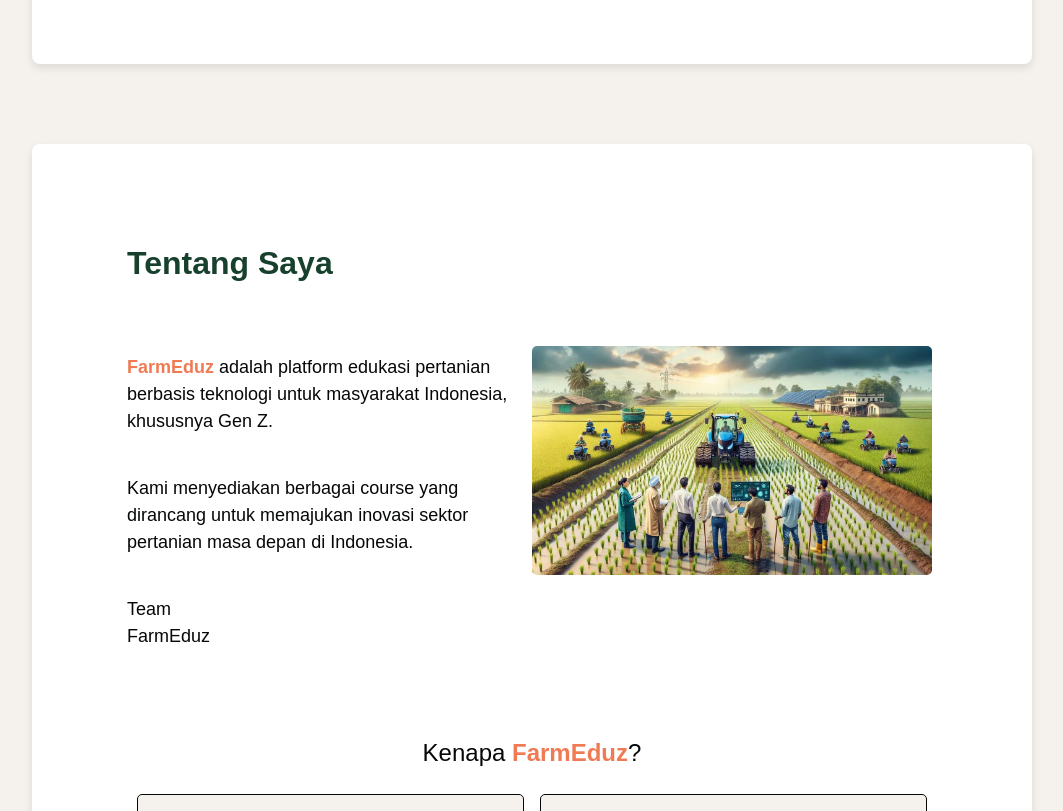
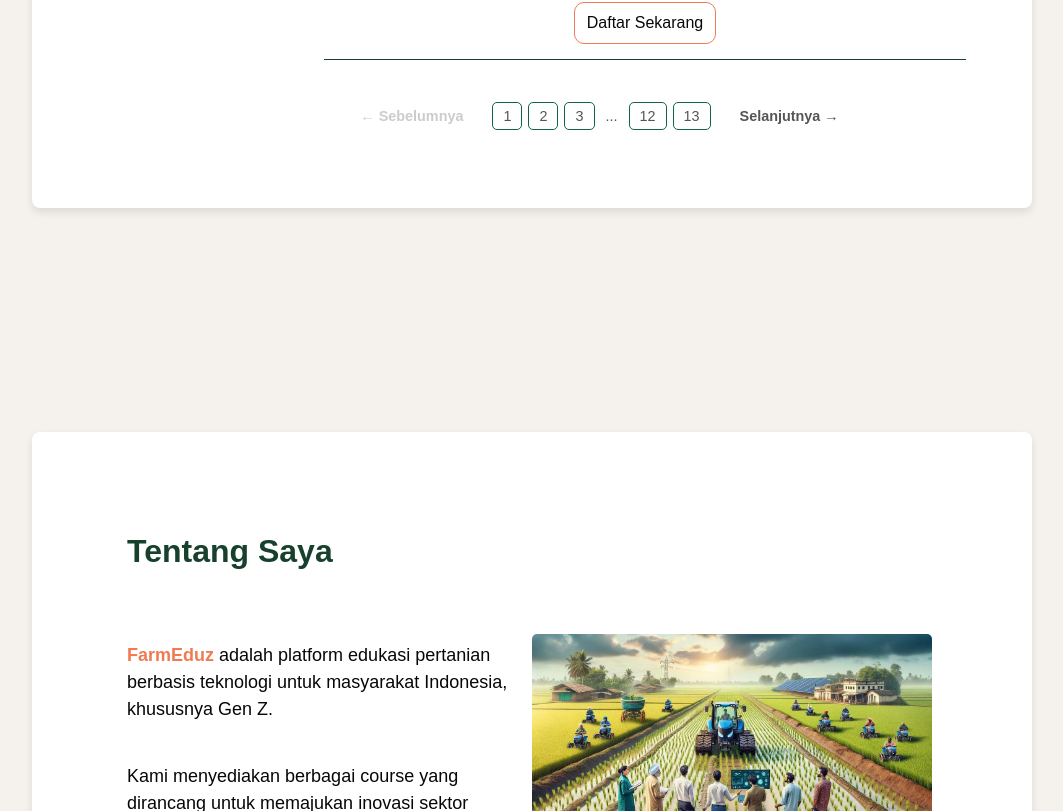
Before and after one commit to aihfdzah/GreeNext, a React (Vite) app: page /kelas in a window 1280 px wide. Shown: the part 2429-3240 px from the top of the page, without its empty margins (108-1171 px from the left). Built offline with nearby package versions, Linux system fonts and the light colour scheme; grey boxes are pictures that could not be loaded.

Commit message:
perbaiki margin bottom container

```diff
--- a/src/App.css
+++ b/src/App.css
@@ -107,8 +107,8 @@ body {
 /* ----------kelas------------ */
 .container {
     max-width: 1000px;
-    margin: 80px auto;
-    padding: 50px 50px;
+    margin: 14rem auto 14rem auto;
+    padding: 50px 50px ;
     background-color: white;
     border-radius: 8px;
     box-shadow: 0px 4px 8px rgba(0, 0, 0, 0.1);
```
